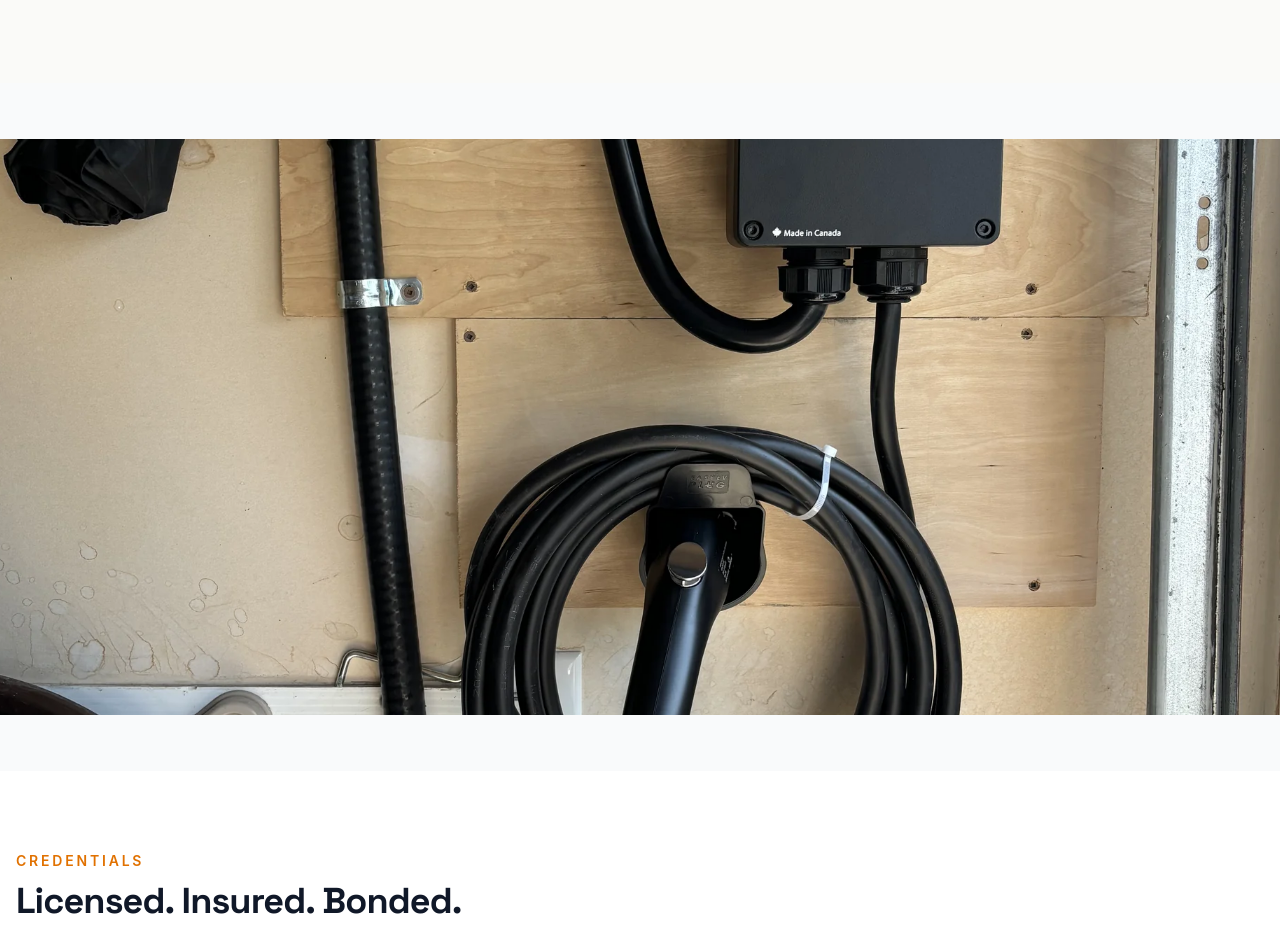
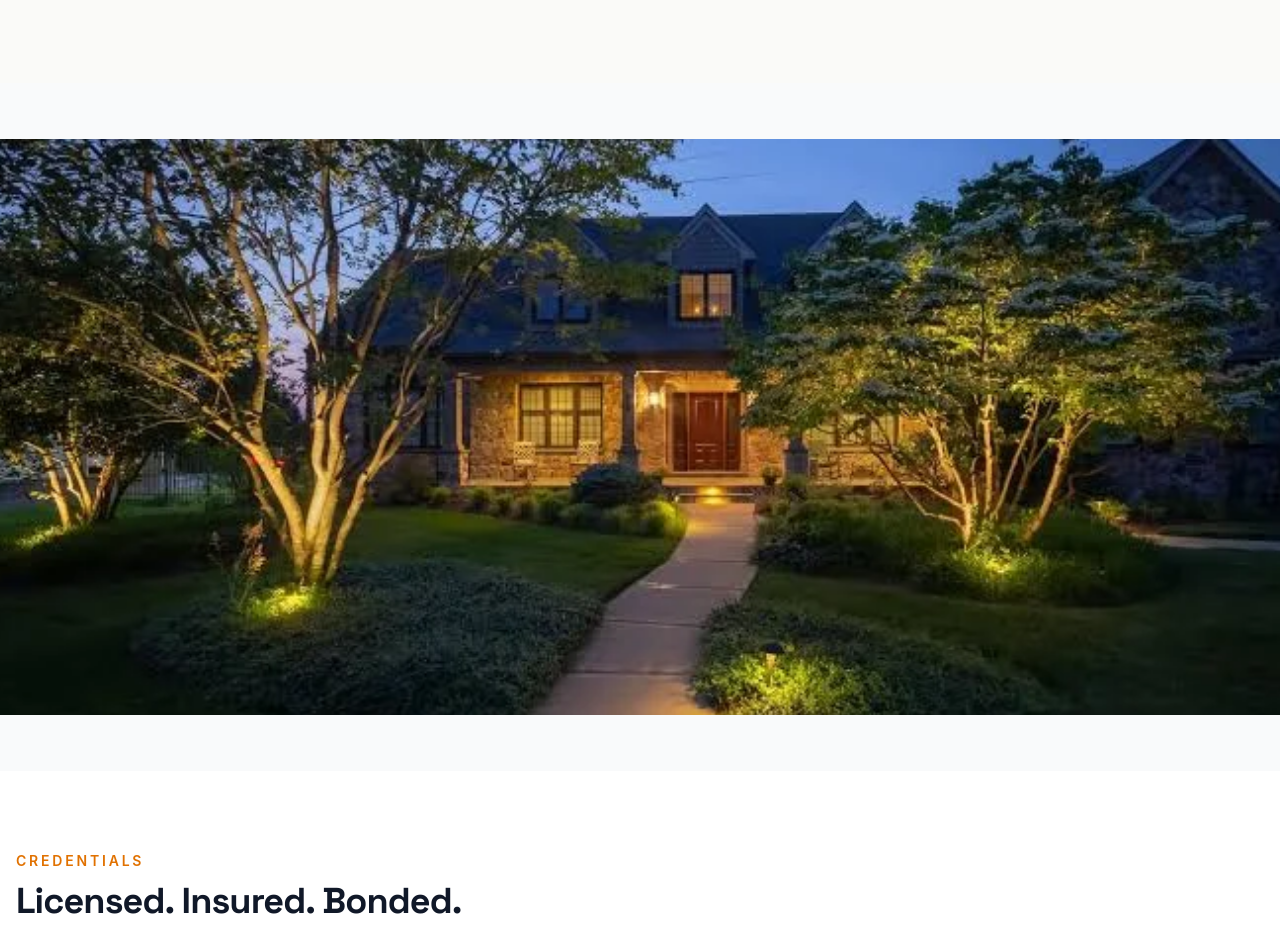
Before and after one commit to staybookt/tce-website, a Next.js app: page /about in a window 1280 px wide. Shown: the part 4640-5576 px from the top of the page. Built offline with nearby package versions, Linux system fonts and the light colour scheme; no server answers.

Commit message:
About page: kill IMG_3038 (not-to-code EV) PhotoBreak — use richard-landscape-2 instead
Tim explicitly asked for IMG_3038 removed sitewide. Replacing the second PhotoBreak with the estate-at-dusk landscape shot — varies the page visually from the panel hero + clean panel PhotoBreak #1.

```diff
--- a/src/app/about/page.tsx
+++ b/src/app/about/page.tsx
@@ -228,12 +228,12 @@ export default function AboutPage() {
       {/* === Recent work carousel — proof of the rules === */}
       <RecentWork />
 
-      {/* === Photo break #2 — different photo than first === */}
+      {/* === Photo break #2 — landscape estate at dusk, contrasts the panel hero/PhotoBreak #1 === */}
       <section className="py-10 md:py-14 bg-gray-50">
         <div className="max-w-7xl mx-auto px-4">
           <PhotoBreak
-            image="/images/work/IMG_3038.webp"
-            alt="EV charger install by Top Choice Electrical in York Region"
+            image="/images/richard-landscape-2.webp"
+            alt="Estate landscape lighting at dusk in York Region by Top Choice Electrical"
             aspect="21/9"
           />
         </div>
```
